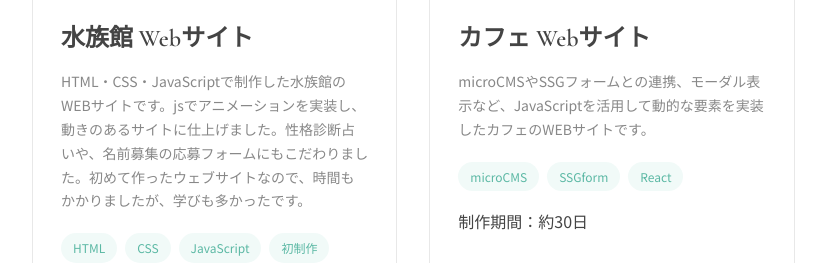
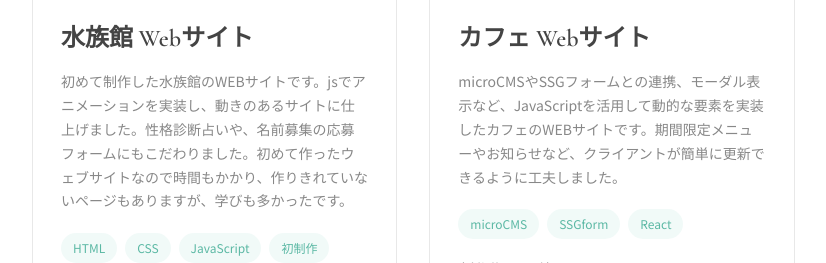
Before and after one commit to Matsumi0810/MyPortfolio, a React (Vite) app: page /works in a window 1280 px wide. Shown: the part 780-1043 px from the top of the page, without its empty margins (28-854 px from the left). Built offline with nearby package versions, Linux system fonts and the light colour scheme.

Commit message:
works修正

```diff
--- a/src/Pages/About/About.jsx
+++ b/src/Pages/About/About.jsx
@@ -221,7 +221,7 @@ function About() {
               <p className={styles.bioLabel}>Profile</p>
               <h2 className={styles.bioTitle}>はじめまして</h2>
               <p className={styles.bioText}>
-                はじめまして、松井と申します。今までは主に飲食・小売関係の仕事をしていましたが、
+                はじめまして、松井と申します。今までは主に飲食・小売関係で勤務してきましたが、
                 「自分でサイトを作ってみたい」という想いからWebの世界に飛び込みました。
                 <br />
                 職業訓練校でHTML/CSS・JavaScriptからReactまで幅広く学び、
--- a/src/Pages/TopPage/TopPage.jsx
+++ b/src/Pages/TopPage/TopPage.jsx
@@ -280,7 +280,7 @@ function TopPage() {
             <em>Matsui</em>
           </h1>
           <p className={styles.heroSub}>
-            職業訓練校でWebデザイン・開発を学び、
+            職業訓練校でWebデザイン・アプリ開発を学び、
             <br />
             より良いユーザー体験を届けるサイト制作に取り組んでいます。
           </p>
--- a/src/Pages/Works/Works.jsx
+++ b/src/Pages/Works/Works.jsx
@@ -10,7 +10,7 @@ const works = [
     title: "水族館 Webサイト",
     image: "/images/aquarium.png",
     link: "https://aquarium-rho.vercel.app/",
-    desc: "HTML・CSS・JavaScriptで制作した水族館のWEBサイトです。jsでアニメーションを実装し、動きのあるサイトに仕上げました。性格診断占いや、名前募集の応募フォームにもこだわりました。初めて作ったウェブサイトなので、時間もかかりましたが、学びも多かったです。",
+    desc: "初めて制作した水族館のWEBサイトです。jsでアニメーションを実装し、動きのあるサイトに仕上げました。性格診断占いや、名前募集の応募フォームにもこだわりました。初めて作ったウェブサイトなので時間もかかり、作りきれていないページもありますが、学びも多かったです。",
     tags: ["HTML", "CSS", "JavaScript","初制作"],
     time: "制作期間：約14日",
   },
@@ -19,7 +19,7 @@ const works = [
     title: "カフェ Webサイト",
     image: "/images/komorebi.png",
     link: "https://komorebi-kitchin-one.vercel.app/",
-    desc: "microCMSやSSGフォームとの連携、モーダル表示など、JavaScriptを活用して動的な要素を実装したカフェのWEBサイトです。",
+    desc: "microCMSやSSGフォームとの連携、モーダル表示など、JavaScriptを活用して動的な要素を実装したカフェのWEBサイトです。期間限定メニューやお知らせなど、クライアントが簡単に更新できるように工夫しました。",
     tags: ["microCMS", "SSGform", "React"],
     time: "制作期間：約30日",
   },
```
Also changed, not shown: 1 other file (tests, documents, lock files or other folders).
